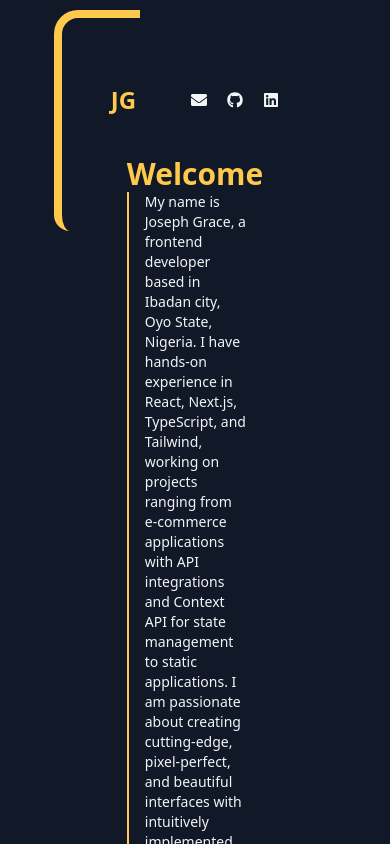
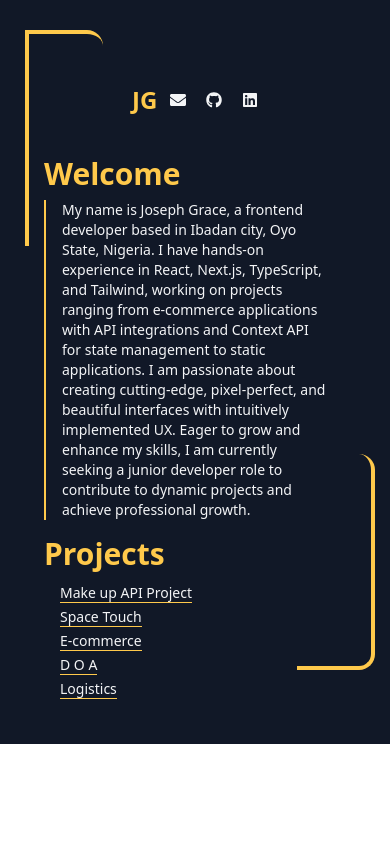
Before and after one commit to GraceJoseph-hub/my-portfolio, a React (Vite) app: page / in a window 390 px wide. Shown: the top 844 px of the page. Built offline with nearby package versions, Linux system fonts and the light colour scheme.

Commit message:
Still commiting

```diff
--- a/src/components/Projects/Projects.jsx
+++ b/src/components/Projects/Projects.jsx
@@ -1,7 +1,7 @@
 import React from "react";
 import Title from "../Title/Title";
 // import { Link } from 'react-router-dom';
-const Projects = () => {
+const Projects = ({className}) => {
   const data = [
     {
       projectUrl: "https://mymakeupproject.netlify.app/",
@@ -26,13 +26,13 @@ const Projects = () => {
   ];
 
   return (
-    <div className="relative">
-      <Title text="Projects" className="" />
-      <div className="projects mt-5 pl-4">
+    <div className={`relative ${className}`}>
+      <Title text="Projects" className="mb-2" />
+      <div className="projects lg:mt-5 pl-4">
         {data.map((project, index) => (
           <div
             key={index}
-            className="mb-2 transform hover:scale-105 transition delay-50 duration-300 ease-in-out"
+            className="lg:mb-2 transform hover:scale-105 transition delay-50 duration-300 ease-in-out"
           >
             <a
               href={project.projectUrl}
--- a/src/components/Welcome/Welcome.jsx
+++ b/src/components/Welcome/Welcome.jsx
@@ -4,7 +4,7 @@ import Title from '../Title/Title';
 const Welcome = ({className}) => {
   return (
     <section className={` ${className}`}>
-      <Title text="Welcome " />
+      <Title text="Welcome " className="mb-2"/>
       <p className="lg:mt-5 text-sm lg:text-lg border-l-2 border-[#FFc94b] px-4">
         My name is Joseph Grace, a frontend developer based in Ibadan city, Oyo
         State, Nigeria. I have hands-on experience in React, Next.js,
--- a/src/index.css
+++ b/src/index.css
@@ -46,18 +46,6 @@ body {
   height: 50%;
 
 }
- @media(max-width:500px){
-  .partial-border::before{
-    border-width: 8px 0 0 8px;
-    left: 75px;
-     height: 15%;
-  }
-  .partial-border::after{
-    border-width: 0 8px 8px 0;
-    right: 75px;
-     height: 15%;
-  }
-}
 
 .projects::before{
   top: 70px;
@@ -70,3 +58,44 @@ body {
   border-color: #FFc94b;
   /* height: auto; */
 }
+
+
+ @media(max-width:500px){
+  .partial-border::before{
+    border-width: 4px 0 0 4px;
+    border-radius: 0 1rem 1rem 0;
+     top: 30px;
+    left: 15px;
+     height: 30%;
+  }
+  .partial-border::after{
+    border-width: 0 4px 4px 0;
+    border-radius: 0 1rem 1rem 0;
+    right: 15px;
+     height: 30%;
+  }
+
+  .projects::before{
+    display: none;
+}
+
+}
+
+@media(max-width:1024px){
+    .partial-border::before{
+    border-width: 4px 0 0 4px;
+    border-radius: 0 1rem 1rem 0;
+     top: 30px;
+    left: 25px;
+     height: 30%;
+  }
+  .partial-border::after{
+    border-width: 0 4px 4px 0;
+    border-radius: 0 1rem 1rem 0;
+    right: 15px;
+     height: 30%;
+  }
+  .projects::before{
+    display: none;
+}
+}
--- a/src/pages/Home.jsx
+++ b/src/pages/Home.jsx
@@ -4,9 +4,9 @@ import Projects from "../components/Projects/Projects";
 
 function Home() {
   return (
-    <section className="flex gap-20 justify-center flex-wrap items-top px-32 lg:pt-10">
-      <Welcome className='max-w-xl'/>
-      <Projects />
+    <section className="flex px-6 lg:gap-20 medium:mb-8 lg:justify-center flex-wrap items-top lg:px-32 lg:pt-10">
+      <Welcome className="w-full smallBP:px-6 lg:max-w-xl mb-4" />
+      <Projects className="smallBP:px-6" />
     </section>
   );
 }
--- a/tailwind.config.js
+++ b/tailwind.config.js
@@ -17,6 +17,7 @@ export default {
       },
       screens: {
         smallBP: "600px",
+        medium: "700px",
       },
     },
   },
```
Also changed, not shown: src/App.jsx (+5 -5 lines).
